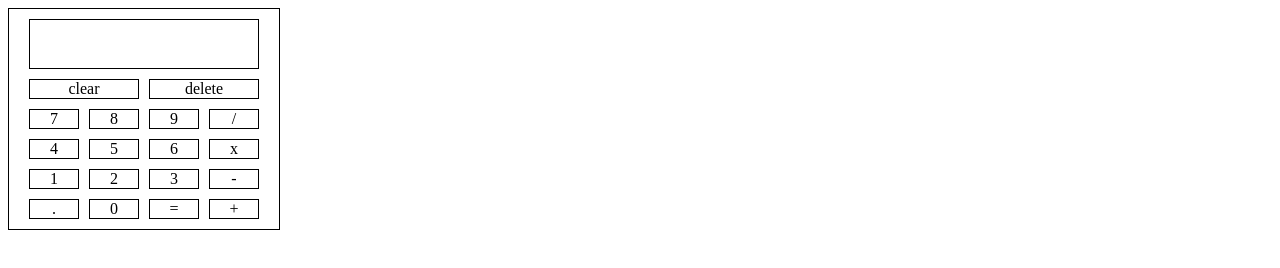
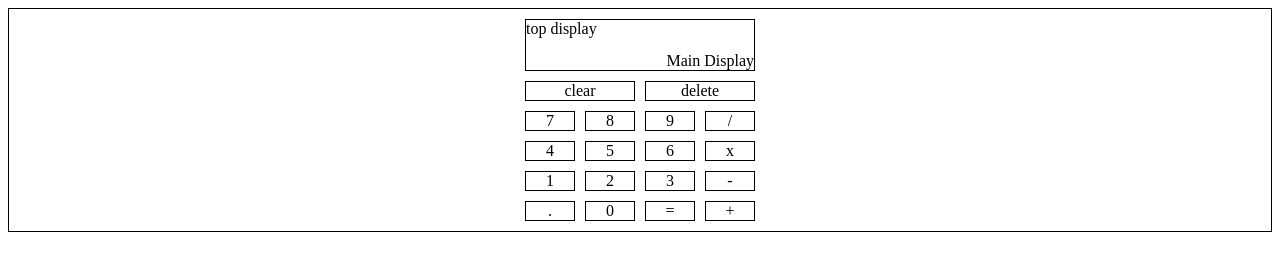
Before and after one commit to jamesfsher/TOP-Calculator, a plain HTML site: page index.html in a window 1280 px wide. Drawn offline with Linux system fonts and the light colour scheme.

Commit message:
fixed display boxes

```diff
--- a/index.html
+++ b/index.html
@@ -12,7 +12,12 @@
 <body>
     <div class="container">
         <div class="grid-container">
-            <div class="grid-item display-container"></div>
+            <div class="grid-item display-container">
+                <div class="top-display">top display</div>
+                <div class="main-display">
+                    <p class="main-display-text">Main Display</p>
+                </div>
+            </div>
             <div class="grid-item grid-item-1">clear</div>
             <div class="grid-item grid-item-2"> delete</div>
             <div class="grid-item grid-item-3">7</div>
--- a/style.css
+++ b/style.css
@@ -4,14 +4,14 @@
     align-items: center;
     border-style: solid;
     border-width: 1px;
-    width: 250px;
+    /* width: 250px; */
     padding: 10px;
 }
 
 .grid-container {
     display: grid;
     grid-template-columns: repeat(4, 50px);
-    grid-template-rows: 50px auto;
+    grid-template-rows: auto;
     gap: 10px;
     justify-items: stretch;
     text-align: center;
@@ -23,7 +23,26 @@
 }
 
 .display-container {
+    height: 50px;
     grid-column: 1 / span 4;
+}
+
+.top-display {
+    height: 20px;
+    text-align: left;
+}
+
+.main-display {
+    position: relative;
+    height: 30px;
+}
+
+.main-display-text {
+    position: absolute;
+    bottom: 0;
+    right: 0;
+    text-align: right;
+    margin: 0;
 }
 
 .grid-item-1 {
```
